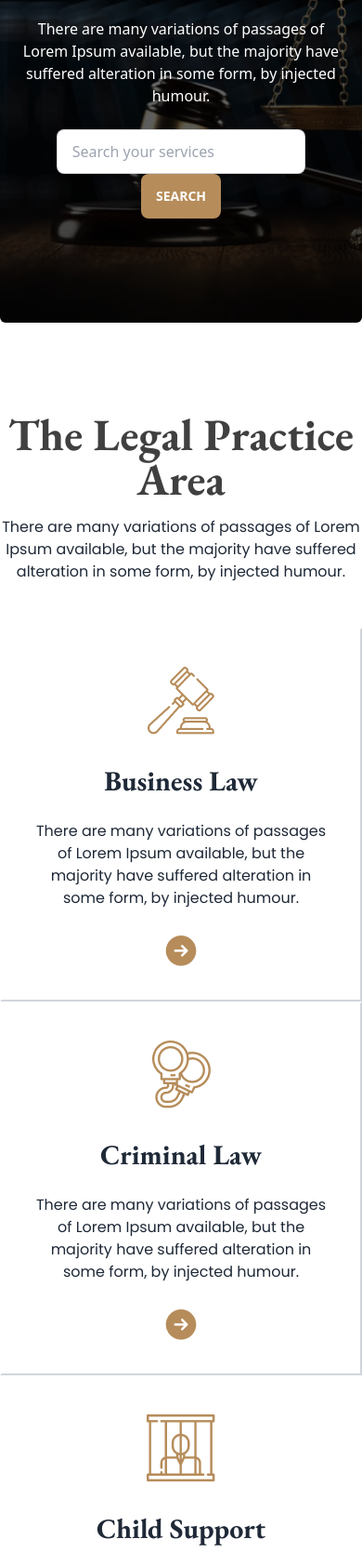
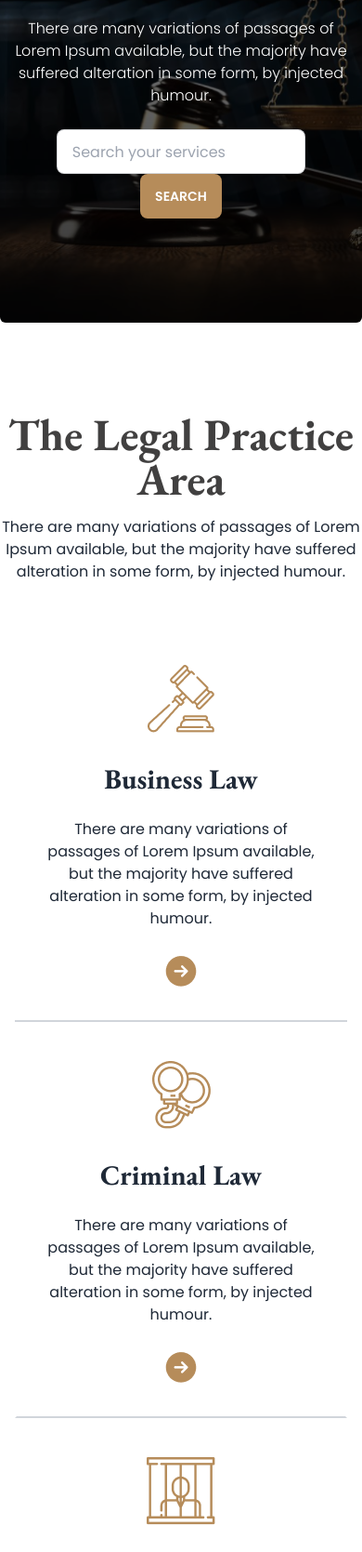
Before and after one commit to coderTirtha/legal-solutions, a plain HTML site: page index.html in a window 390 px wide. Shown: the part 293-1962 px from the top of the page at 93% size. Drawn offline with nearby package versions, Linux system fonts and the light colour scheme.

Commit message:
legal section borders responsived

```diff
--- a/index.html
+++ b/index.html
@@ -5,6 +5,7 @@
     <meta charset="UTF-8">
     <meta name="viewport" content="width=device-width, initial-scale=1.0">
     <title>Justice | Legal Solutions</title>
+    <link rel="shortcut icon" href="images/business.png" type="image/x-icon">
     <!-- Google Fonts CDN -->
     <link rel="preconnect" href="https://fonts.googleapis.com">
     <link rel="preconnect" href="https://fonts.gstatic.com" crossorigin>
@@ -118,9 +119,9 @@
                 <div class="max-w-lg">
                     <h1 class="text-4xl md:text-5xl font-black font-garamond">We Provide Effective <br> Legal Solutions
                     </h1>
-                    <p class="py-6">There are many variations of passages of Lorem Ipsum available, but the majority
+                    <p class="py-6 font-poppins font-thin">There are many variations of passages of Lorem Ipsum available, but the majority
                         have suffered alteration in some form, by injected humour.</p>
-                    <div class="">
+                    <div class="font-poppins">
                         <input class="input input-bordered w-3/4 text-black" placeholder="Search your services" />
                         <button class="btn bg-[#B68C5A] text-white border-0 hover:text-[#B68C5A]">Search</button>
                     </div>
@@ -137,9 +138,10 @@
                     Ipsum available, but the majority have suffered alteration in some form, by injected humour.</p>
             </div>
             <!-- Legal Practice Container -->
-            <div class="grid grid-cols-1 md:grid-cols-2 lg:grid-cols-3 my-12">
+            <div class="grid grid-cols-1 md:grid-cols-2 lg:grid-cols-3 my-12 mx-4 md:mx-auto">
+                <!-- Business Law -->
                 <div
-                    class="card border-2 border-t-transparent border-l-transparent border-r-gray-300 border-b-gray-300 hover:border-2 hover:border-gray-300 rounded-none hover:bg-gradient-to-b from-gray-100 to-transparent custom-transition">
+                    class="card border-b-2 border-b-gray-300 md:border-2 md:border-t-transparent md:border-l-transparent md:border-r-gray-300 hover:border-2 hover:border-gray-300 rounded-none hover:bg-gradient-to-b from-gray-100 to-transparent custom-transition">
                     <figure class="px-10 pt-10">
                         <img src="images/business.png" />
                     </figure>
@@ -152,8 +154,9 @@
                         </div>
                     </div>
                 </div>
+                <!-- Criminal Law -->
                 <div
-                    class="card border-2 border-t-transparent border-l-transparent border-r-gray-300 border-b-gray-300 hover:border-2 hover:border-gray-300 hover:border-l-transparent rounded-none hover:bg-gradient-to-b from-gray-100 to-transparent custom-transition">
+                    class="card border-2 border-t-transparent border-l-transparent border-r-transparent lg:border-r-gray-300 border-b-gray-300 hover:border-2 hover:border-gray-300 hover:border-l-transparent rounded-none hover:bg-gradient-to-b from-gray-100 to-transparent custom-transition">
                     <figure class="px-10 pt-10">
                         <img src="images/criminal.png" />
                     </figure>
@@ -166,8 +169,9 @@
                         </div>
                     </div>
                 </div>
+                <!-- Child Support -->
                 <div
-                    class="card border-2 border-t-transparent border-l-transparent border-r-transparent border-b-gray-300 hover:border-2 hover:border-gray-300 hover:border-l-transparent rounded-none hover:bg-gradient-to-b from-gray-100 to-transparent custom-transition">
+                    class="card border-2 border-t-transparent border-l-transparent border-r-transparent md:border-r-gray-300 lg:border-r-transparent border-b-gray-300 hover:border-2 hover:border-gray-300 hover:border-l-transparent md:hover:border-t-transparent lg:hover:border-t-gray-300 rounded-none hover:bg-gradient-to-b from-gray-100 to-transparent custom-transition">
                     <figure class="px-10 pt-10">
                         <img src="images/child.png" />
                     </figure>
@@ -180,8 +184,9 @@
                         </div>
                     </div>
                 </div>
+                <!-- Education Law -->
                 <div
-                    class="card border-2 border-t-transparent border-l-transparent border-r-gray-300 border-b-transparent hover:border-2 hover:border-gray-300 hover:border-t-transparent rounded-none hover:bg-gradient-to-b from-gray-100 to-transparent custom-transition">
+                    class="card border-2 border-t-transparent border-l-transparent border-r-transparent lg:border-b-transparent md:border-b-gray-300 lg:border-r-gray-300 hover:border-gray-300 hover:border-t-transparent md:hover:border-l-transparent lg:hover:border-l-gray-300 rounded-none hover:bg-gradient-to-b from-gray-100 to-transparent custom-transition">
                     <figure class="px-10 pt-10">
                         <img src="images/education.png" />
                     </figure>
@@ -194,8 +199,9 @@
                         </div>
                     </div>
                 </div>
+                <!-- Divorce Law -->
                 <div
-                    class="card border-2 border-t-transparent border-l-transparent border-r-gray-300 border-b-transparent hover:border-2 hover:border-gray-300 hover:border-l-transparent hover:border-t-transparent rounded-none hover:bg-gradient-to-b from-gray-100 to-transparent custom-transition">
+                    class="card border-2 border-t-transparent border-l-transparent border-r-transparent md:border-r-gray-300 border-b-gray-300 md:border-b-transparent hover:border-2 hover:border-gray-300 hover:border-l-transparent hover:border-t-transparent rounded-none hover:bg-gradient-to-b from-gray-100 to-transparent custom-transition">
                     <figure class="px-10 pt-10">
                         <img src="images/divorce.png" />
                     </figure>
@@ -208,6 +214,7 @@
                         </div>
                     </div>
                 </div>
+                <!-- Tax Law -->
                 <div
                     class="card border-2 border-transparent hover:border-gray-300 hover:border-l-transparent hover:border-t-transparent rounded-none hover:bg-gradient-to-b from-gray-100 to-transparent custom-transition">
                     <figure class="px-10 pt-10">
```
